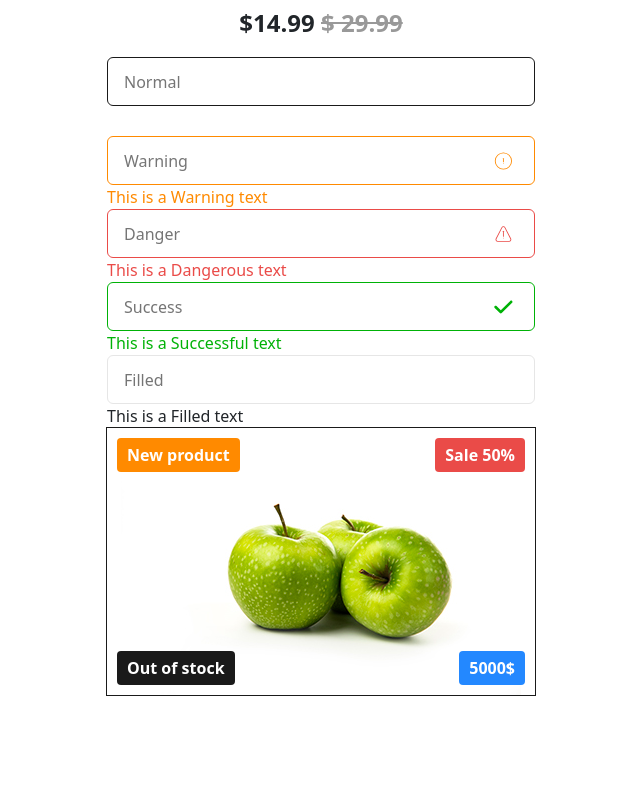
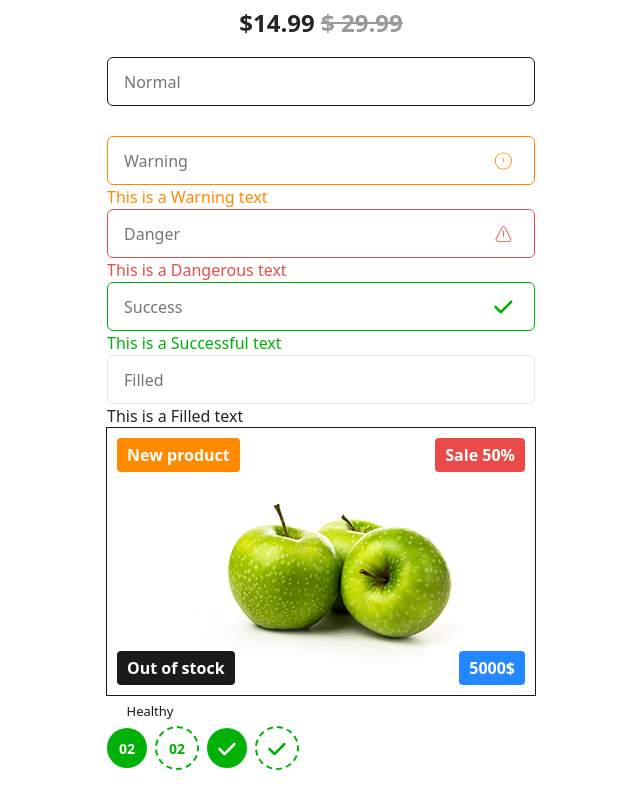
Before and after one commit to NaGit09/Shopery, a React (Vite) app in the folder Shopery/: page / in a window 1280 px wide. Shown: the part 401-1201 px from the top of the page, without its empty margins (319-959 px from the left). Before the commit the page ends 1128 px from the top, so only its background shows below. Built offline with nearby package versions, Linux system fonts and the light colour scheme.

Commit message:
update: add ProgressTracker & ProductTag

```diff
--- a/Shopery/src/App.jsx
+++ b/Shopery/src/App.jsx
@@ -11,7 +11,11 @@ import CloseButton from "./components/CloseButton";
 import Socical from "./components/Socical";
 import Price from "./components/Price";
 import InputField from "./components/common/InputField";
-import Tag from "./components/common/Tag";
+import ProductTag from "./components/common/ProductTag";
+import Tag from "./components/common/tag";
+import ProgressTracker from "./components/common/ProgressTracker";
+import { FaCheck } from "react-icons/fa6";
+
 function App() {
   return (
     <>
@@ -61,12 +65,35 @@ function App() {
         {/**
          *  thẻ chứa tag cần có position relative
          * */}
-        <div style={{position: "relative", outline: "1px solid #1A1A1A"}}>
+        <div style={{ position: "relative", outline: "1px solid #1A1A1A" }}>
           <img src="/apple.jpg" />
-          <Tag value={"Sale 50%"} variant={"default"} position="top-right"/>
-          <Tag value={"New product"} variant={"new"} position="top-left"/>
-          <Tag value={"5000$"} variant={"bestsale"} position="bottom-right"/>
-          <Tag value={"Out of stock"} variant={"outofstock"} position="bottom-left"/>
+          <ProductTag
+            value={"Sale 50%"}
+            variant={"default"}
+            position="top-right"
+          />
+          <ProductTag
+            value={"New product"}
+            variant={"new"}
+            position="top-left"
+          />
+          <ProductTag
+            value={"5000$"}
+            variant={"bestsale"}
+            position="bottom-right"
+          />
+          <ProductTag
+            value={"Out of stock"}
+            variant={"outofstock"}
+            position="bottom-left"
+          />
+        </div>
+        <Tag value={"Healthy"} />
+        <div style={{display: "flex", gap: "10px"}}>
+          <ProgressTracker varient={"filled"} value={"02"} />
+          <ProgressTracker varient={"outline"} value={"02"} />
+          <ProgressTracker varient={"filled"} icon={<FaCheck size={20} />} />
+          <ProgressTracker varient={"outline"} icon={<FaCheck size={20} />} />
         </div>
       </div>
     </>
--- /dev/null
+++ b/Shopery/src/components/common/ProductTag.jsx
@@ -0,0 +1,14 @@
+import React from "react";
+import "../../styles/common/ProductTag.css";
+
+const ProductTag = ({ value, variant, style, position = "top-left" }) => {
+  return (
+    <>
+      <div className={`${variant} tagContainer ${position}`} style={style}>
+          {value}
+      </div>
+    </>
+  );
+};
+
+export default ProductTag;
--- /dev/null
+++ b/Shopery/src/components/common/ProgressTracker.jsx
@@ -0,0 +1,10 @@
+import React from "react";
+import "../../styles/common/ProgressTracker.css";
+const ProgressTracker = ({ varient, value, style, icon }) => {
+  return (
+    <div className={`${varient} progressContainer`} style={style}>
+      {icon ? <span className="icon">{icon}</span> : value}
+    </div>
+  );
+};
+export default ProgressTracker;
--- a/Shopery/src/components/common/Tag.jsx
+++ b/Shopery/src/components/common/Tag.jsx
@@ -1,14 +1,12 @@
-import React from "react";
+import React from 'react'
 import "../../styles/common/Tag.css";
 
-const Tag = ({ value, variant, style, position = "top-left" }) => {
+const Tag = ({ value }) => {
   return (
-    <>
-      <div className={`${variant} tagContainer ${position}`} style={style}>
-          {value}
-      </div>
-    </>
-  );
-};
+    <div className="hoverTag" >
+        {value}
+    </div>
+  )
+}
 
-export default Tag;
+export default Tag
--- a/Shopery/src/styles/common/InputField.css
+++ b/Shopery/src/styles/common/InputField.css
@@ -3,7 +3,7 @@
   display: flex;
 }
 
-input {
+.input-container input {
   outline: none;
   background-color: #FFFFFF;
   border-radius: 6px;
@@ -15,27 +15,27 @@ input {
   color: #1A1A1A;
 }
 
-.normal {
+.input-container .normal {
   border-color: #1A1A1A;
 }
 
-.normal:focus {
+.input-container .normal:focus {
   border-color: var(--primary);
 }
 
-.warning {
+.input-container .warning {
   border-color: var(--warning);
 }
 
-.danger {
+.input-container .danger {
   border-color: var(--danger);
 }
 
-.success {
+.input-container .success {
   border-color: var(--primary);
 }
 
-.filled {
+.input-container .filled {
   border-color: #E6E6E6;
 }
 
--- /dev/null
+++ b/Shopery/src/styles/common/ProductTag.css
@@ -0,0 +1,44 @@
+.tagContainer {
+    border-radius: 4px;
+    color: #FFFFFF;
+    position: absolute;
+    font-weight: bold;
+    padding: 5px 10px;
+}
+
+.default {
+    background-color: #EA4B48;
+}
+
+.new {
+    background-color: #FF8A00;
+}
+
+.bestsale {
+    background-color: #2388FF;
+}
+
+.outofstock {
+    background-color: #1A1A1A;
+}
+
+.top-left {
+    top: 10px;
+    left: 10px;
+}
+
+
+.top-right {
+    top: 10px;
+    right: 10px;
+}
+
+.bottom-left {
+    bottom: 10px;
+    left: 10px;
+}
+
+.bottom-right {
+    bottom: 10px;
+    right: 10px;
+}
--- /dev/null
+++ b/Shopery/src/styles/common/ProgressTracker.css
@@ -0,0 +1,20 @@
+.progressContainer {
+    border-radius: 50%;
+    aspect-ratio: 1 / 1;
+    align-content: center;
+    width: 40px;
+    font-size: 14px;
+    font-weight: bold;
+}
+
+.progressContainer.filled {
+    background-color: var(--primary);
+    color: #FFFFFF;
+}
+
+
+.progressContainer.outline {
+    background-color: #FFFFFF;
+    color: var(--primary);
+    outline: 2px dashed var(--primary);
+}
--- a/Shopery/src/styles/common/Tag.css
+++ b/Shopery/src/styles/common/Tag.css
@@ -1,44 +1,14 @@
-.tagContainer {
-    border-radius: 4px;
-    color: #FFFFFF;
-    position: absolute;
-    font-weight: bold;
-    padding: 5px 10px;
+.hoverTag {
+    color: #1A1A1A;
+    align-content: center;
+    justify-content: center;
+    border-radius: 45px;
+    width: 86px;
+    height: 33px;
+    font-size: 13px;
 }
 
-.default {
-    background-color: #EA4B48;
+.hoverTag:hover {
+    background-color: var(--primary);
+    color: #FFFFFF;
 }
-
-.new {
-    background-color: #FF8A00;
-}
-
-.bestsale {
-    background-color: #2388FF;
-}
-
-.outofstock {
-    background-color: #1A1A1A;
-}
-
-.top-left {
-    top: 10px;
-    left: 10px;
-}
-
-
-.top-right {
-    top: 10px;
-    right: 10px;
-}
-
-.bottom-left {
-    bottom: 10px;
-    left: 10px;
-}
-
-.bottom-right {
-    bottom: 10px;
-    right: 10px;
-}
```
